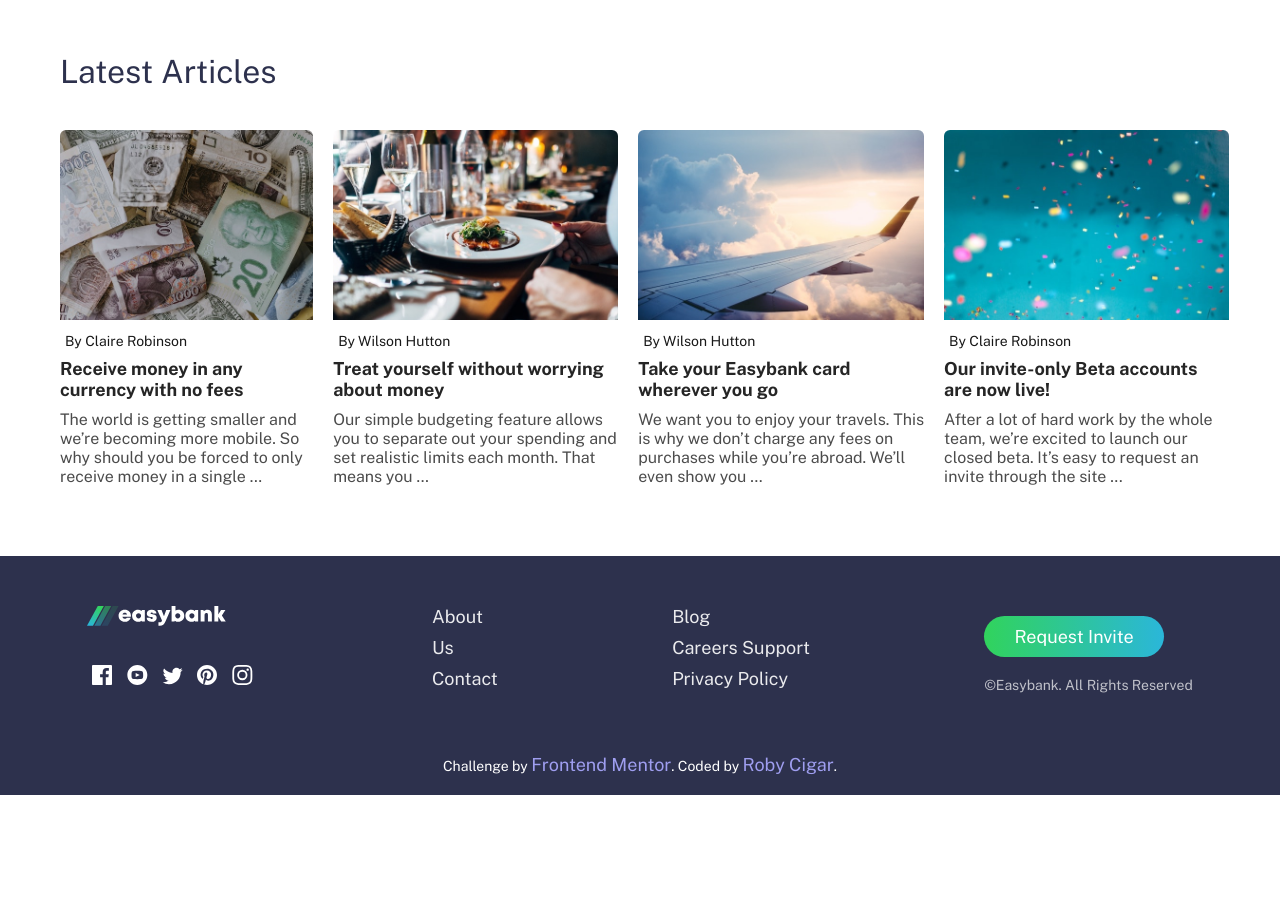
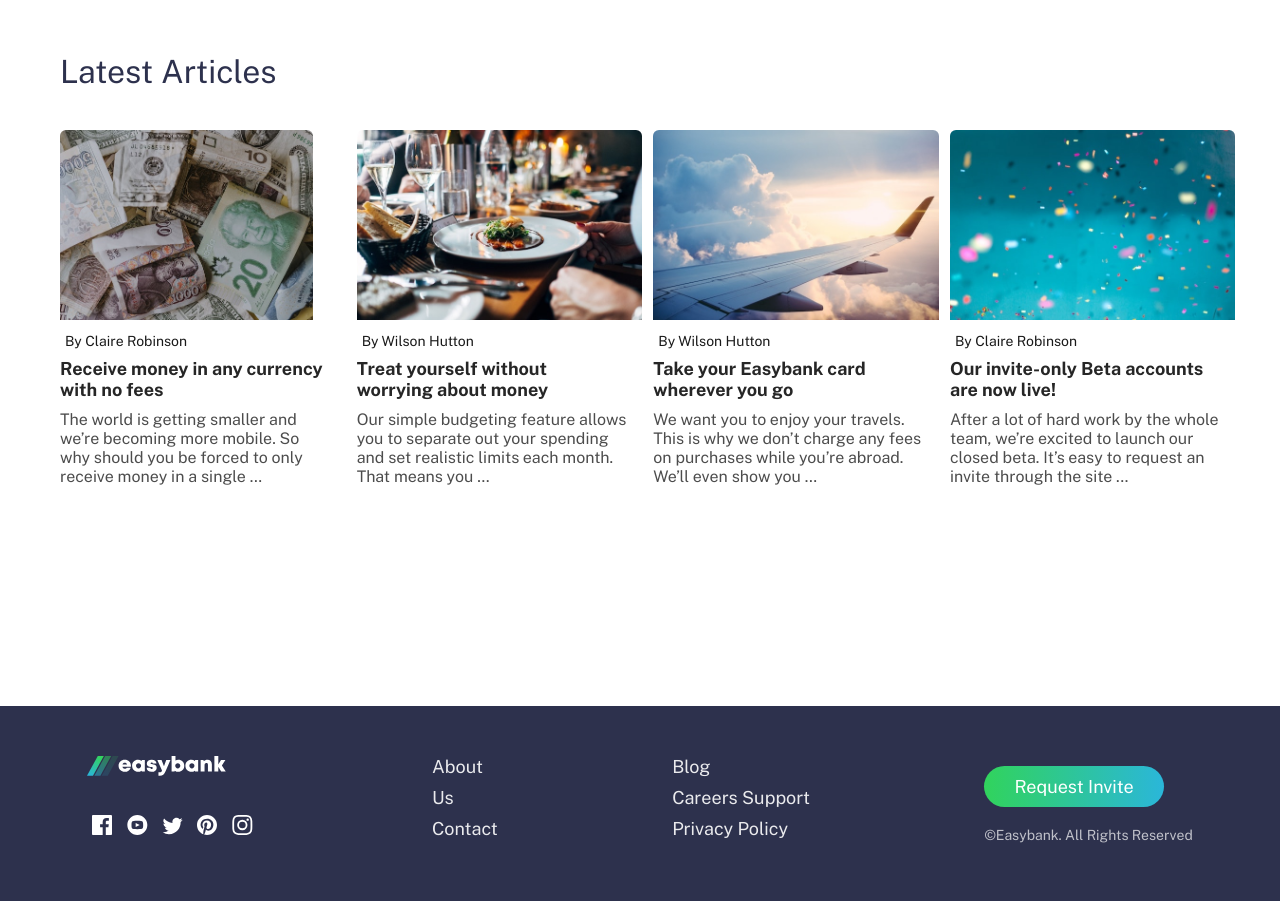
Before and after one commit to RobyCigar/easy-bank, a plain HTML site: page index.html in a window 1280 px wide. Shown: the part 1340-2241 px from the top of the page. Before the commit the page ends 2135 px from the top, so only its background shows below. Drawn offline with nearby package versions, Linux system fonts and the light colour scheme.

Commit message:
fix card on section 3

```diff
--- a/index.html
+++ b/index.html
@@ -13,7 +13,7 @@
     />
     <link href="https://unpkg.com/aos@2.3.1/dist/aos.css" rel="stylesheet" />
     <link rel="stylesheet" href="./style.css" />
-    <title>Frontend Mentor | Easybank landing page</title>
+    <title>Easybank</title>
   </head>
   <body>
     <!-- Navbar -->
@@ -113,7 +113,7 @@
     <main class="sct3">
       <h1 class="sct3__title">Latest Articles</h1>
       <section class="sct3__cards">
-        <div class="sct3__card">
+        <div class="sct3__card" data-aos="fade-up-right">
           <img src="./images/image-currency.jpg" />
           <figure>By Claire Robinson</figure>
           <h4>Receive money in any currency with no fees</h4>
@@ -122,7 +122,7 @@
             should you be forced to only receive money in a single …
           </p>
         </div>
-        <div class="sct3__card">
+        <div class="sct3__card" data-aos="fade-up-right">
           <img src="./images/image-restaurant.jpg" />
           <figure>By Wilson Hutton</figure>
           <h4>Treat yourself without worrying about money</h4>
@@ -131,7 +131,7 @@
             spending and set realistic limits each month. That means you …
           </p>
         </div>
-        <div class="sct3__card">
+        <div class="sct3__card" data-aos="fade-up-left">
           <img src="./images/image-plane.jpg" />
           <figure>By Wilson Hutton</figure>
           <h4>Take your Easybank card wherever you go</h4>
@@ -140,7 +140,7 @@
             fees on purchases while you’re abroad. We’ll even show you …
           </p>
         </div>
-        <div class="sct3__card">
+        <div class="sct3__card" data-aos="fade-up-left">
           <img src="./images/image-confetti.jpg" />
           <figure>By Claire Robinson</figure>
           <h4>Our invite-only Beta accounts are now live!</h4>
--- a/style.css
+++ b/style.css
@@ -222,10 +222,13 @@
 .sct3__cards {
 	display: flex;
 	justify-content: space-between;
+	flex-wrap: wrap;
+	margin-bottom: 200px;
 }
 
 .sct3__card {
 	margin: 10px;
+	width: 270px;
 }
 
 .sct3__card > img {
@@ -355,7 +358,7 @@
 	color: #9F9EF0;
 }
 
-@media only screen and (max-width: 600px) {
+@media only screen and (max-width: 700px) {
 
 	.navbar__link, .navbar__btn {
 		display: none;
@@ -412,3 +415,9 @@
 		margin: 0 40px;
 	}
 }
+
+@media only screen and (max-width: 950px) {
+	.sct__title {
+		margin: 200px 0 0 0;
+	}
+}
```
